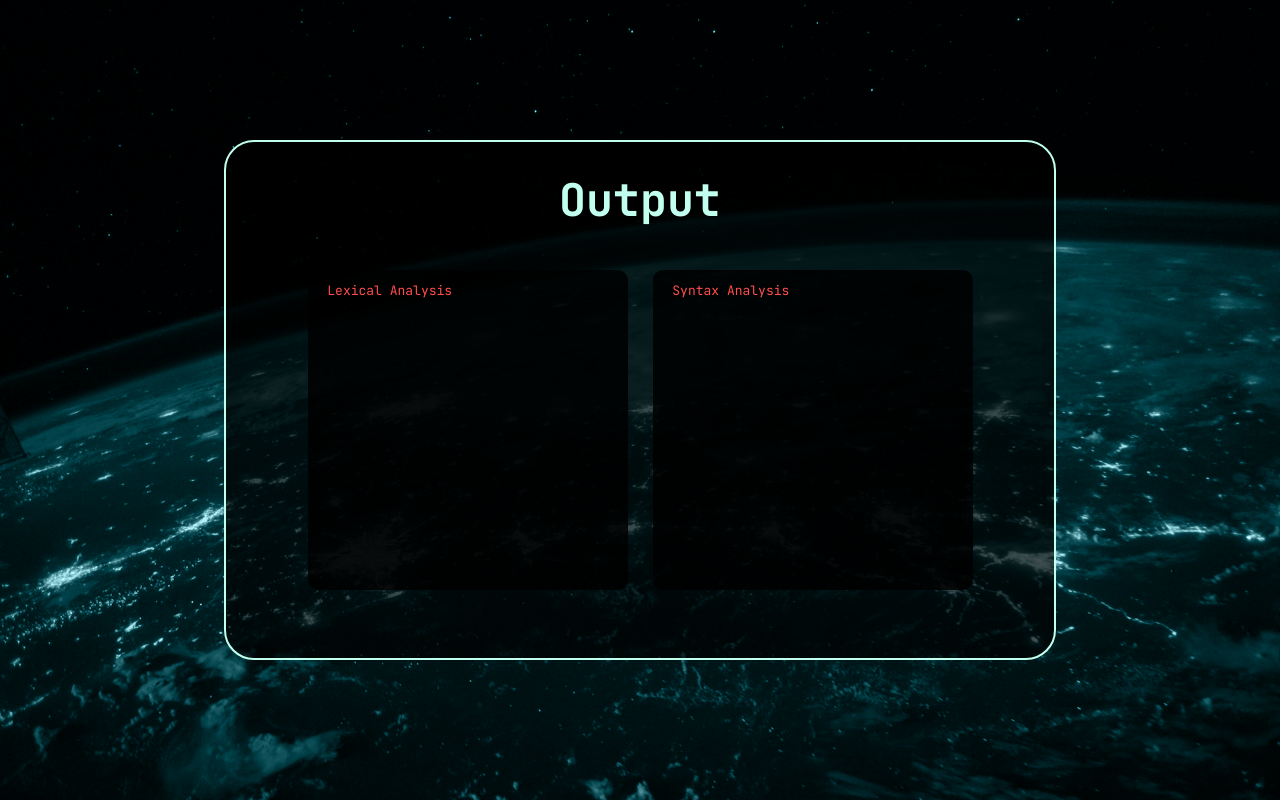
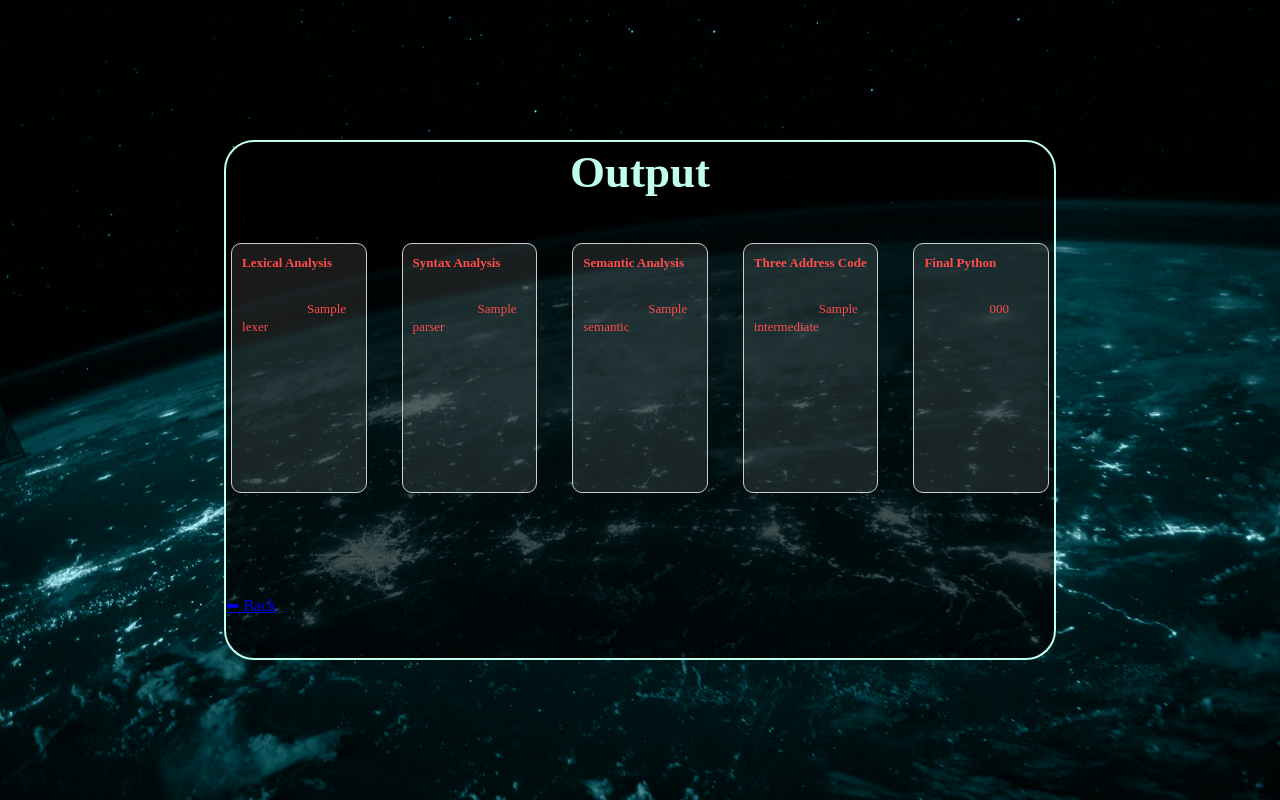
Before and after one commit to cs-gaurav/C-to-Python-Mini-Compiler, a Flask app: template templates/phase.html in a window 1280 px wide. Run offline with Flask 3, Linux system fonts and the light colour scheme; the template is opened without the code that fills it: most values are stand-ins (such as "Sample title", 1, 10 or a date in 2020).

Commit message:
Update phase.html

```diff
--- a/templates/phase.html
+++ b/templates/phase.html
@@ -4,19 +4,63 @@
     <meta charset="UTF-8">
     <meta name="viewport" content="width=device-width, initial-scale=1.0">
     <link rel="stylesheet" href="/static/style.css">
-    <link href="https://fonts.googleapis.com/css2?family=JetBrains+Mono:wght@300;400;500;600;700&display=swap" rel="stylesheet">
-    <title>Editor!</title>
+    <title>Output</title>
+
+    <style>
+        .inner {
+            padding: 10px;
+            border: 1px solid #ccc;
+            margin: 5px;
+            height: 250px;
+            overflow-y: auto;
+            white-space: pre-wrap;
+            background: rgba(255,255,255,0.1);
+        }
+
+        .title {
+            font-weight: bold;
+            margin-bottom: 10px;
+        }
+    </style>
 </head>
+
 <body>
     <div class="outer">
         <div class="container2">
             <p class="heading3">Output</p>
+
             <div class="container3">
-                <div class="inner"> Lexical Analysis </div>
-                <div class="inner"> Syntax Analysis </div>
+
+                <div class="inner">
+                    <div class="title">Lexical Analysis</div>
+                    {{ lexer }}
+                </div>
+
+                <div class="inner">
+                    <div class="title">Syntax Analysis</div>
+                    {{ parser }}
+                </div>
+
+                <div class="inner">
+                    <div class="title">Semantic Analysis</div>
+                    {{ semantic }}
+                </div>
+
+                <div class="inner">
+                    <div class="title">Three Address Code</div>
+                    {{ intermediate }}
+                </div>
+
+                <div class="inner">
+                    <div class="title">Final Python</div>
+                    {{ python_code }}
+                </div>
+
             </div>
+
+            <br>
+            <a href="/">⬅ Back</a>
         </div>
     </div>
-    <script src="/static/script.js"></script>
 </body>
 </html>
```
